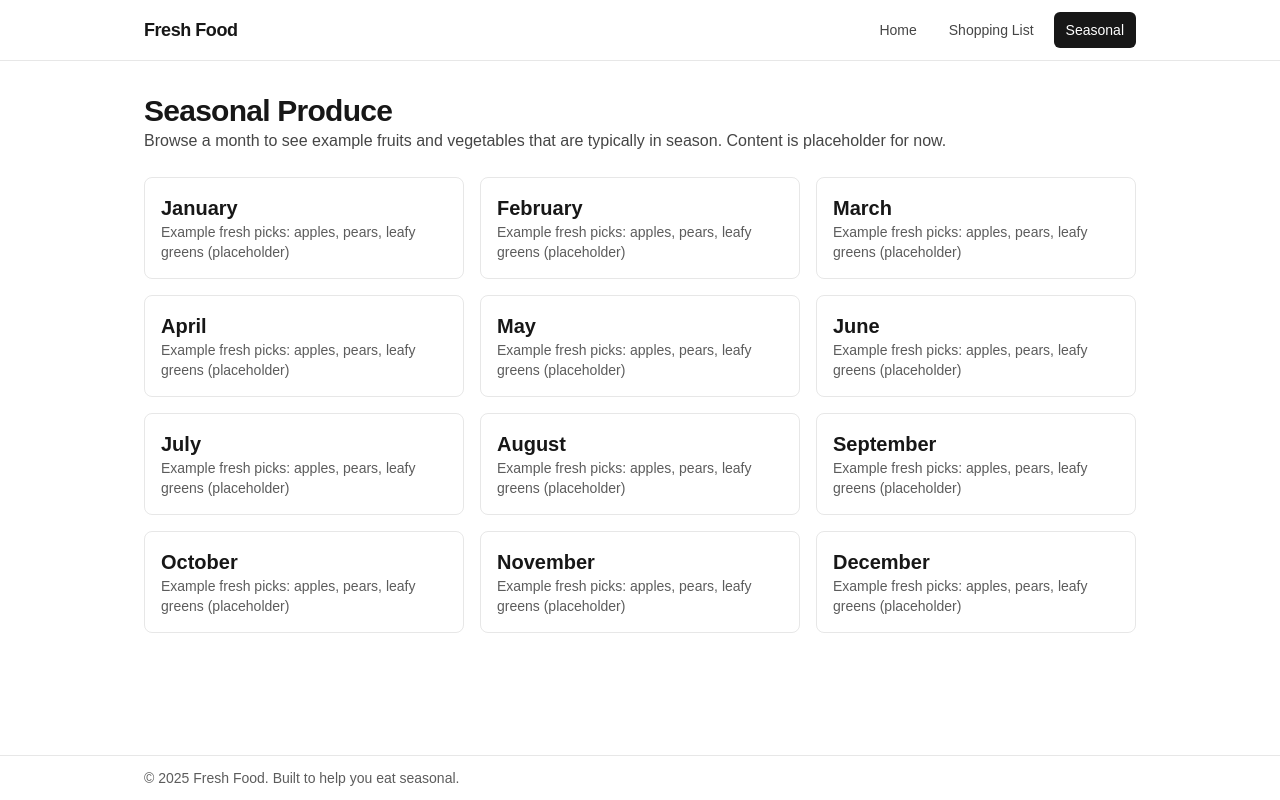
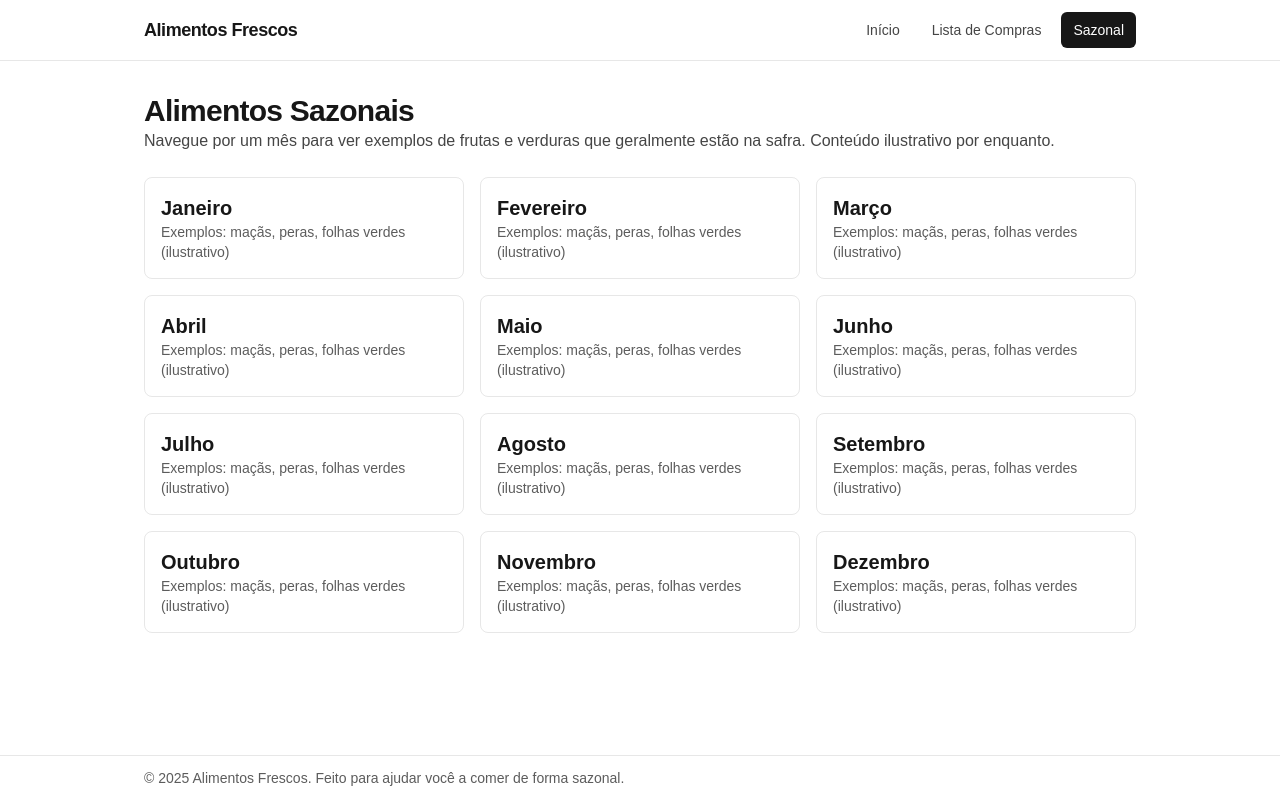
Before and after one commit to ValdineiJunior/fresh-food, a Next.js app: page /seasonal in a window 1280 px wide. Built offline with nearby package versions, Linux system fonts and the light colour scheme.

Commit message:
feat: localize application to Portuguese, updating titles and descriptions across all pages

```diff
--- a/src/app/layout.tsx
+++ b/src/app/layout.tsx
@@ -15,8 +15,8 @@ const geistMono = Geist_Mono({
 });
 
 export const metadata: Metadata = {
-  title: "Fresh Food",
-  description: "Fresh Food is an informative platform about fresh food",
+  title: "Alimentos Frescos",
+  description: "Plataforma informativa sobre alimentos frescos e sazonais",
 };
 
 export default function RootLayout({
--- a/src/app/page.tsx
+++ b/src/app/page.tsx
@@ -1,23 +1,24 @@
 export default function Home() {
   return (
     <section className="prose prose-invert max-w-none">
-      <h1 className="text-3xl font-bold tracking-tight">Fresh Food</h1>
+      <h1 className="text-3xl font-bold tracking-tight">Alimentos Frescos</h1>
       <p>
-        A simple way to discover what fruits and vegetables are fresh by month,
-        build a grocery shopping list, and copy or print it to take with you.
+        Um jeito simples de descobrir quais frutas e verduras estão frescas por
+        mês, montar sua lista de compras e copiar ou imprimir para levar com
+        você.
       </p>
-      <h2 className="text-2xl font-semibold">What you can do here</h2>
+      <h2 className="text-2xl font-semibold">O que você pode fazer aqui</h2>
       <ul className="list-disc pl-6">
         <li>
-          Explore seasonal produce by month to choose fresher, tastier, and more
-          sustainable options.
+          Explore os alimentos sazonais por mês para escolher opções mais
+          frescas, saborosas e sustentáveis.
         </li>
-        <li>Create and save a shopping list of fruits and vegetables.</li>
-        <li>Copy or print your list to use at the market.</li>
+        <li>Crie e salve uma lista de compras de frutas e verduras.</li>
+        <li>Copie ou imprima sua lista para usar no mercado.</li>
       </ul>
       <p>
-        Use the navigation above to get started: check the seasonal produce or
-        build your shopping list.
+        Use a navegação acima para começar: veja os alimentos sazonais ou monte
+        sua lista de compras.
       </p>
     </section>
   );
--- a/src/app/seasonal/page.tsx
+++ b/src/app/seasonal/page.tsx
@@ -1,26 +1,28 @@
 export default function SeasonalPage() {
   const months = [
-    "January",
-    "February",
-    "March",
-    "April",
-    "May",
-    "June",
-    "July",
-    "August",
-    "September",
-    "October",
-    "November",
-    "December",
+    "Janeiro",
+    "Fevereiro",
+    "Março",
+    "Abril",
+    "Maio",
+    "Junho",
+    "Julho",
+    "Agosto",
+    "Setembro",
+    "Outubro",
+    "Novembro",
+    "Dezembro",
   ];
 
   return (
     <section className="space-y-6">
       <header>
-        <h1 className="text-3xl font-bold tracking-tight">Seasonal Produce</h1>
+        <h1 className="text-3xl font-bold tracking-tight">
+          Alimentos Sazonais
+        </h1>
         <p className="text-foreground/80">
-          Browse a month to see example fruits and vegetables that are typically
-          in season. Content is placeholder for now.
+          Navegue por um mês para ver exemplos de frutas e verduras que
+          geralmente estão na safra. Conteúdo ilustrativo por enquanto.
         </p>
       </header>
       <div className="grid grid-cols-1 sm:grid-cols-2 lg:grid-cols-3 gap-4">
@@ -28,7 +30,7 @@ export default function SeasonalPage() {
           <div key={m} className="rounded-lg border border-foreground/10 p-4">
             <h2 className="text-xl font-semibold">{m}</h2>
             <p className="text-sm text-foreground/70">
-              Example fresh picks: apples, pears, leafy greens (placeholder)
+              Exemplos: maçãs, peras, folhas verdes (ilustrativo)
             </p>
           </div>
         ))}
--- a/src/app/shopping-list/page.tsx
+++ b/src/app/shopping-list/page.tsx
@@ -31,9 +31,9 @@ export default function ShoppingListPage() {
   return (
     <section className="space-y-6">
       <header className="space-y-2">
-        <h1 className="text-3xl font-bold tracking-tight">Shopping List</h1>
+        <h1 className="text-3xl font-bold tracking-tight">Lista de Compras</h1>
         <p className="text-foreground/80">
-          Add fruits and vegetables, then copy or print your list.
+          Adicione frutas e verduras, depois copie ou imprima sua lista.
         </p>
       </header>
 
@@ -42,20 +42,20 @@ export default function ShoppingListPage() {
           value={input}
           onChange={(e) => setInput(e.target.value)}
           onKeyDown={(e) => e.key === "Enter" && addItem()}
-          placeholder="Add an item (e.g., apples)"
+          placeholder="Adicione um item (ex.: maçãs)"
           className="flex-1 rounded-md border border-foreground/20 bg-transparent px-3 py-2 outline-none focus:border-foreground/40"
         />
         <button
           onClick={addItem}
           className="rounded-md bg-foreground text-background px-4 py-2 text-sm font-medium hover:opacity-90"
         >
-          Add
+          Adicionar
         </button>
       </div>
 
       <ul className="divide-y divide-foreground/10 border border-foreground/10 rounded-md">
         {items.length === 0 && (
-          <li className="p-4 text-sm text-foreground/70">No items yet.</li>
+          <li className="p-4 text-sm text-foreground/70">Nenhum item ainda.</li>
         )}
         {items.map((it) => (
           <li key={it.id} className="flex items-center justify-between p-3">
@@ -63,9 +63,9 @@ export default function ShoppingListPage() {
             <button
               onClick={() => removeItem(it.id)}
               className="text-sm text-foreground/70 hover:text-foreground"
-              aria-label={`Remove ${it.name}`}
+              aria-label={`Remover ${it.name}`}
             >
-              Remove
+              Remover
             </button>
           </li>
         ))}
@@ -76,13 +76,13 @@ export default function ShoppingListPage() {
           onClick={copyList}
           className="rounded-md border border-foreground/20 px-4 py-2 text-sm hover:bg-foreground/10"
         >
-          Copy
+          Copiar
         </button>
         <button
           onClick={printList}
           className="rounded-md border border-foreground/20 px-4 py-2 text-sm hover:bg-foreground/10"
         >
-          Print
+          Imprimir
         </button>
       </div>
     </section>
--- a/src/components/Footer.tsx
+++ b/src/components/Footer.tsx
@@ -3,8 +3,8 @@ export default function Footer() {
     <footer className="w-full border-t border-foreground/10 fixed bottom-0 left-0 right-0 bg-background/80 backdrop-blur supports-[backdrop-filter]:bg-background/60">
       <div className="mx-auto max-w-5xl px-4 py-3 text-sm text-foreground/70 flex items-center justify-between">
         <p>
-          © {new Date().getFullYear()} Fresh Food. Built to help you eat
-          seasonal.
+          © {new Date().getFullYear()} Alimentos Frescos. Feito para ajudar você
+          a comer de forma sazonal.
         </p>
       </div>
     </footer>
--- a/src/components/Header.tsx
+++ b/src/components/Header.tsx
@@ -28,12 +28,12 @@ export default function Header() {
     <header className="w-full border-b border-foreground/10 bg-background/80 backdrop-blur supports-[backdrop-filter]:bg-background/60">
       <div className="mx-auto max-w-5xl px-4 py-3 flex items-center justify-between">
         <Link href="/" className="font-semibold tracking-tight text-lg">
-          Fresh Food
+          Alimentos Frescos
         </Link>
         <nav className="flex items-center gap-2">
-          <NavLink href="/" label="Home" />
-          <NavLink href="/shopping-list" label="Shopping List" />
-          <NavLink href="/seasonal" label="Seasonal" />
+          <NavLink href="/" label="Início" />
+          <NavLink href="/shopping-list" label="Lista de Compras" />
+          <NavLink href="/seasonal" label="Sazonal" />
         </nav>
       </div>
     </header>
```
